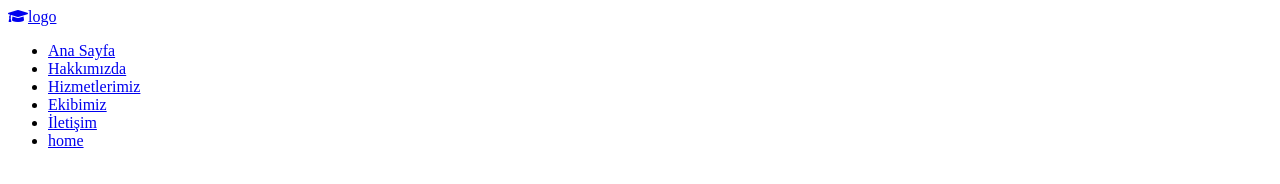
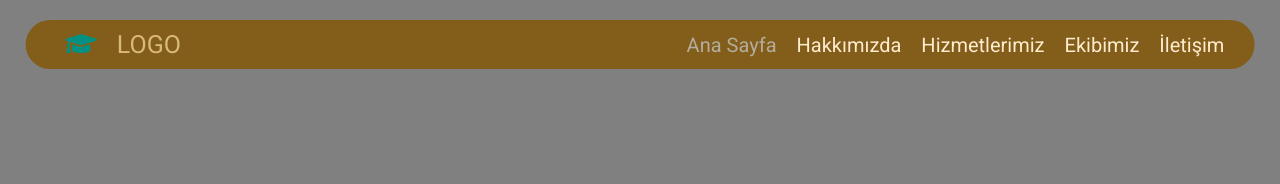
Before and after one commit to alieser1/ameanWebSite, a plain HTML site: page index.html in a window 1280 px wide. Drawn offline with nearby package versions, Linux system fonts and the light colour scheme; files whose address does not match are found by name.

Commit message:
header tamamlandı

```diff
--- a/index.html
+++ b/index.html
@@ -1,5 +1,6 @@
 <!DOCTYPE html>
 <html lang="en">
+
 <head>
     <meta charset="UTF-8">
     <meta http-equiv="X-UA-Compatible" content="IE=edge">
@@ -9,7 +10,7 @@
     <!-- font awsome cdn link -->
     <link rel="stylesheet" href="https://cdnjs.cloudflare.com/ajax/libs/font-awesome/5.15.1/css/all.min.css">
 
-   <link rel="stylesheet" href="css/style.css">
+    <link rel="stylesheet" href="styles.css">
 </head>
 
 <body>
@@ -22,21 +23,18 @@
 
         <nav class="navbar">
             <ul>
-      <li><a href="#home">Ana Sayfa</a></li>
-      <li><a href="#about">Hakkımızda</a></li>
+                <li><a href="#home" class="active">Ana Sayfa</a></li>
+                <li><a href="hakkimizda">Hakkımızda</a></li>
                 <li><a href="#services">Hizmetlerimiz</a></li>
                 <li><a href="#team">Ekibimiz</a></li>
                 <li><a href="#contact">İletişim</a></li>
-      <li><a href="#home1">home</a></li>
             </ul>
 
         </nav>
+
+        <div class="fas fa-bars"></div>
+
     </header>
-
-
-<!-- header section end  -->
-
-
 
 
 
@@ -47,4 +45,5 @@
 
 
 </body>
+
 </html
--- a/styles.css
+++ b/styles.css
@@ -1,6 +1,121 @@
-  @import url('https://fonts.googleapis.com/css2?family=Roboto:ital,wght@0,100;0,300;0,400;0,500;1,300;1,400;1,500&display=swap');
+@import url('https://fonts.googleapis.com/css2?family=Roboto:ital,wght@0,100;0,300;0,400;0,500;1,300;1,400;1,500&display=swap');
 
+:root{
+    color: pink;
+    color: violet;
+}
 
 *{
     font-family: 'Roboto', sans-serif;
+    text-transform: capitalize;
+    text-decoration: none;
+    outline: none;
+    margin: 0; padding: 0;
+    box-sizing: border-box;
+
 }
+
+*::selection{
+    background:var(pink);
+    color: white;
+
+}
+
+html{
+    font-size: 62.5%;
+    overflow-x: hidden;
+}
+
+body{
+    background: gray;
+}
+
+header{
+    width: 96%;
+    background: rgb(130, 94, 26);
+    position: fixed;
+    top: 2rem; left: 50%;
+    transform: translateX(-50%);
+    border-radius: 5rem;
+    display: flex;
+    align-items: center;
+    justify-content: space-between;
+    padding: 1rem 2rem;
+    z-index: 1000;
+}
+
+header .navbar ul{
+    display: flex;
+    align-items: center;
+    justify-content: space-between;
+    list-style: none;
+
+}
+header .navbar ul li{
+    margin: 0 1rem;
+}
+
+header .navbar ul li a{
+    font-size:  2rem;
+    color: blanchedalmond;
+    transition: .2s;
+
+}
+header .navbar ul li .active,
+header .navbar ul li a:hover{
+    color:rgb(180, 172, 157)
+}
+
+header .logo{
+    font-size: 2.5rem;
+    color: rgb(215, 185, 121);
+    text-transform: uppercase;
+}
+
+header .logo i{
+    color: rgb(4, 144, 130);
+    padding: 0 2rem;
+}
+
+header .fa-bars{
+    font-size: 3rem;
+    color: rgb(215, 185, 121);
+    cursor: pointer;
+    display: none;
+}
+
+
+@media(max-width:768px){
+    html{
+        font-size: 55%;
+    }
+    header .fa-bars{
+        display: block;
+    }
+    header .navbar{
+        position: fixed;
+        top:-100rem; left: 0;
+        width: 100%;
+        background: rgb(138, 42, 42);
+        border-radius: 1rem;
+        opacity: 0;
+    }
+    header .navbar ul{
+        flex-flow: column;
+        padding: 2rem 0;
+    }
+    header .navbar ul li{
+        margin: 1rem 0;
+        width: 100%;
+        text-align: center;
+    }
+    header .navbar ul li{
+        font-size: 3rem;
+        display: block;
+        text-align: center;
+    }
+    header .navbar ul li{
+        font-size: 3rem;
+        display: block;
+    }
+}
```
Lines whose indentation alone changed are shown as unchanged.
